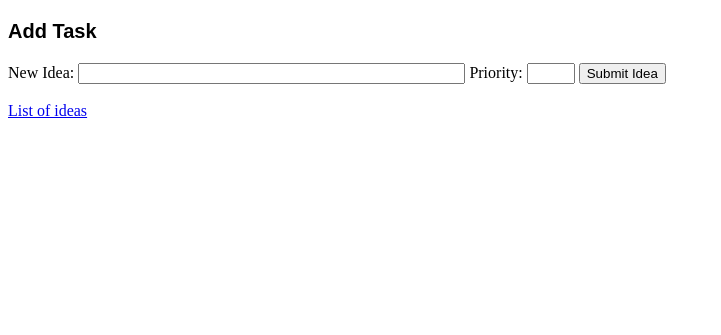
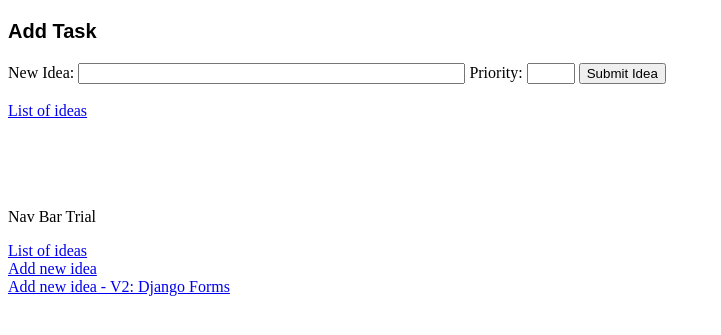
Before and after one commit to tharinducbd/cs50_web, a Django app: page /ideas/add2 in a window 1280 px wide. Shown: the top 335 px of the page, without its empty margins (0-721 px from the left). Run offline with Django 4.2, Linux system fonts and the light colour scheme.

Commit message:
nav bar trial

```diff
--- a/projects/wss/idea_logger/templates/idea_logger/layout.html
+++ b/projects/wss/idea_logger/templates/idea_logger/layout.html
@@ -12,6 +12,12 @@
     <body>
         {% block body %}
         {% endblock %}
+
+        <br><br><br><br><br>
+        <p>Nav Bar Trial</p>
+        <a href="{% url 'idea_logger:index' %}">List of ideas</a><br>
+        <a href="{% url 'idea_logger:add_idea' %}">Add new idea</a><br>
+        <a href="{% url 'idea_logger:add_idea_2' %}">Add new idea - V2: Django Forms</a><br>
     </body>
 
 </html>
```
